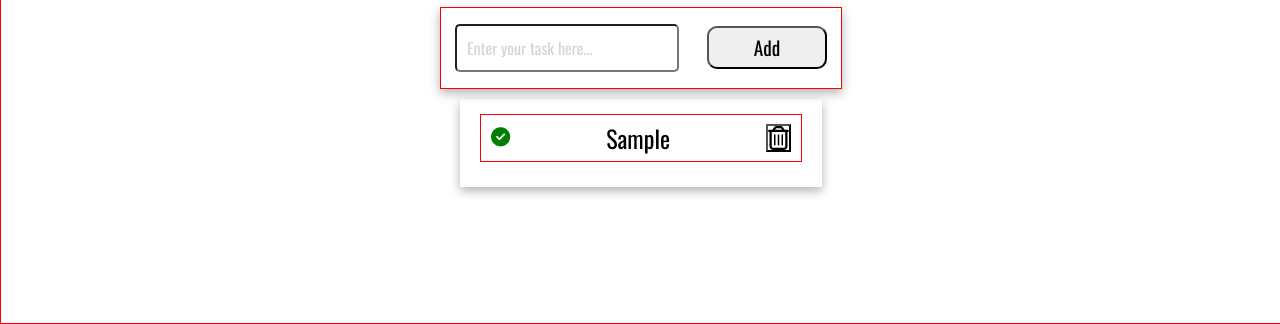
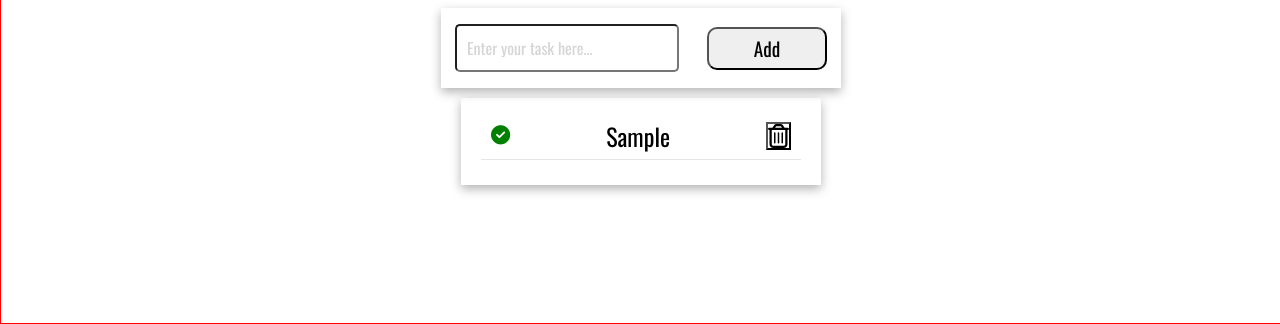
Before and after one commit to MoisesEastland1/todo_list, a plain HTML site: page index.html in a window 1280 px wide. Both pictures are taken after typing "Sample" into the empty fields and a click on the button "Add". Shown: the part 478-802 px from the top of the page. Drawn offline with nearby package versions, Linux system fonts and the light colour scheme.

Commit message:
cleaning up code

```diff
--- a/style.css
+++ b/style.css
@@ -32,7 +32,6 @@ h1 {
 
 
 form {
-  border: 1px solid red;
   box-shadow: 0 4px 10px rgba(0, 0, 0, 0.3);
   width: 400px;
   height: 80px;
@@ -68,15 +67,15 @@ form {
 .todo-list {
   padding: 15px 20px;
   display: flex;
+  justify-content: space-around;
   flex-direction: column;
   list-style-type: none;
   box-shadow: 0 4px 10px rgba(0, 0, 0, 0.3);
 }
 
 .todo-entry{
-  border: 1px solid red;
+  border-bottom: 1px solid #e5e5e5;
   width: 300px;
-
   padding: 5px 10px;
   margin-bottom: 10px;
   display: flex;
@@ -88,7 +87,6 @@ form {
 
 .todo-entry.completed  {
   text-decoration: line-through;
-  border: 1px solid red;
 
 }
 
```
